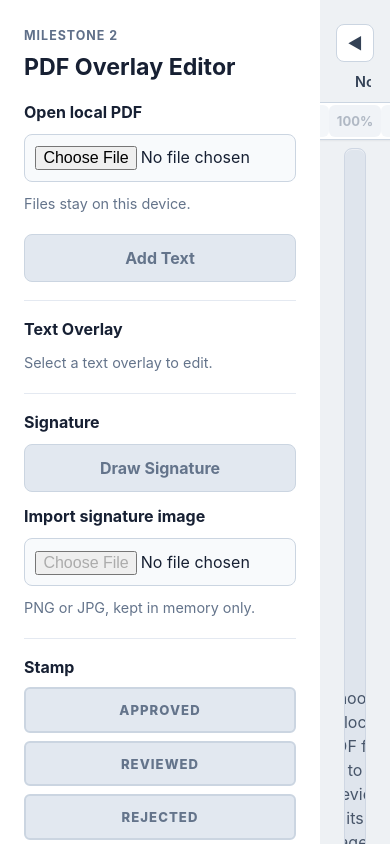
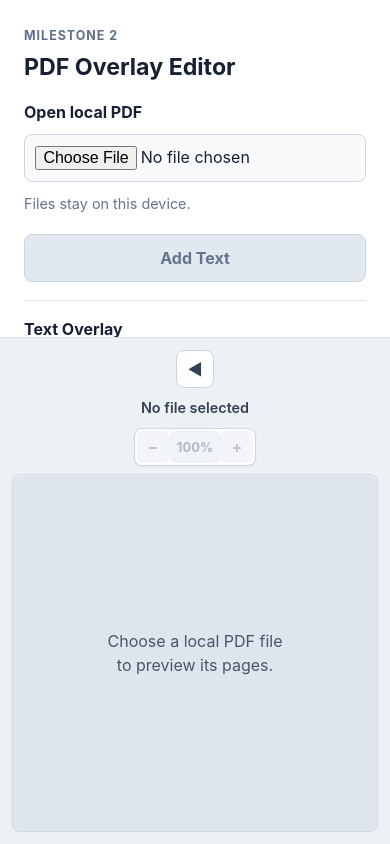
Before and after one commit to agungtrisutaji/pdf-editor, a React (Vite) app: page / in a window 390 px wide. Shown: the top 844 px of the page. Built offline with nearby package versions, Linux system fonts and the light colour scheme.

Commit message:
chore: cleanup viewer layout styles and separate toolbar classes

```diff
--- a/src/App.css
+++ b/src/App.css
@@ -437,16 +437,49 @@ input[type="color"]:focus {
   display: flex;
   align-items: center;
   justify-content: space-between;
-  gap: 16px;
-  margin: 0 0 12px;
+  gap: 8px;
+  margin: 0 0 8px;
   width: 100%;
 }
 
-.viewer-toolbar-actions {
+.viewer-toolbar-left {
   display: flex;
-  flex-wrap: wrap;
   align-items: center;
-  gap: 16px;
+  gap: 12px;
+  flex: 1;
+  min-width: 0;
+}
+
+.viewer-toolbar-title {
+  flex: 0 1 auto;
+  font-weight: 600;
+  color: #334155;
+  font-size: 0.9rem;
+  white-space: nowrap;
+  overflow: hidden;
+  text-overflow: ellipsis;
+  padding: 0 16px;
+  max-width: 40%;
+}
+
+.viewer-toolbar-right {
+  display: flex;
+  justify-content: flex-end;
+  flex: 1;
+  min-width: 0;
+}
+
+.icon-toggle-button {
+  padding: 6px 10px;
+  font-size: 1rem;
+}
+
+.viewer-workspace {
+  display: flex;
+  flex: 1;
+  min-width: 0;
+  min-height: 0;
+  overflow: hidden;
 }
 
 .page-controls {
@@ -856,22 +889,18 @@ input[type="color"]:focus {
 
 @media (max-width: 760px) {
   .app-shell {
-    grid-template-columns: 1fr;
-    height: auto;
-    min-height: 100vh;
-    overflow: visible;
+    flex-direction: column;
   }
 
   .sidebar {
-    max-height: none;
-    overflow: visible;
+    width: 100%;
+    max-height: 40vh;
     border-right: 0;
     border-bottom: 1px solid #d8dee8;
   }
 
   .viewer-panel {
-    min-height: 520px;
-    padding: 24px;
+    padding: 12px;
   }
 
   .viewer-toolbar {
@@ -891,6 +920,7 @@ input[type="color"]:focus {
 
 .thumbnails-sidebar {
   width: 140px;
+  flex-shrink: 0;
   background: #f8fafc;
   border-left: 1px solid #cfd7e3;
   overflow-y: auto;
--- a/src/components/pdf/PdfViewer.tsx
+++ b/src/components/pdf/PdfViewer.tsx
@@ -322,52 +322,31 @@ export function PdfViewer({
 
   return (
     <section className='viewer-panel' aria-label='PDF viewer'>
-      <div className='viewer-toolbar' style={{ margin: '0 0 8px', gap: '8px' }}>
-        <div style={{ display: 'flex', alignItems: 'center', gap: '12px', flex: 1, minWidth: 0 }}>
+      <div className='viewer-toolbar'>
+        <div className='viewer-toolbar-left'>
           <button
             type='button'
-            className='small-button'
+            className='small-button icon-toggle-button'
             onClick={onToggleSidebar}
-            title={isSidebarOpen ? 'Close Sidebar' : 'Open Sidebar'}
-            style={{
-              padding: '6px 10px',
-              fontSize: '1rem',
-            }}>
+            title={isSidebarOpen ? 'Close Sidebar' : 'Open Sidebar'}>
             {isSidebarOpen ? '◀' : '☰'}
           </button>
           {pdfDocument && (
             <button
               type='button'
-              className='small-button'
+              className='small-button icon-toggle-button'
               onClick={() => setIsThumbnailsOpen(!isThumbnailsOpen)}
-              title={isThumbnailsOpen ? 'Close Thumbnails' : 'Open Thumbnails'}
-              style={{
-                padding: '6px 10px',
-                fontSize: '1rem',
-              }}>
+              title={isThumbnailsOpen ? 'Close Thumbnails' : 'Open Thumbnails'}>
               {isThumbnailsOpen ? '▤' : '▦'}
             </button>
           )}
         </div>
 
-        <div
-          style={{
-            flex: '0 1 auto',
-            fontWeight: 600,
-            color: '#334155',
-            fontSize: '0.9rem',
-            whiteSpace: 'nowrap',
-            overflow: 'hidden',
-            textOverflow: 'ellipsis',
-            padding: '0 16px',
-            maxWidth: '40%'
-          }}
-          title={pdfFile?.fileName ?? 'No file selected'}
-        >
+        <div className='viewer-toolbar-title' title={pdfFile?.fileName ?? 'No file selected'}>
           {pdfFile?.fileName ?? 'No file selected'}
         </div>
 
-        <div style={{ display: 'flex', justifyContent: 'flex-end', flex: 1, minWidth: 0 }}>
+        <div className='viewer-toolbar-right'>
           <div className='zoom-controls' aria-label='Zoom controls'>
             <button
               type='button'
@@ -402,7 +381,7 @@ export function PdfViewer({
 
       {errorMessage ? <p className='error-message'>{errorMessage}</p> : null}
 
-      <div style={{ display: 'flex', flex: 1, minHeight: 0 }}>
+      <div className='viewer-workspace'>
         <div
           className={`canvas-stage${isPanning ? ' is-panning' : ''}`}
           ref={containerRef}
```
